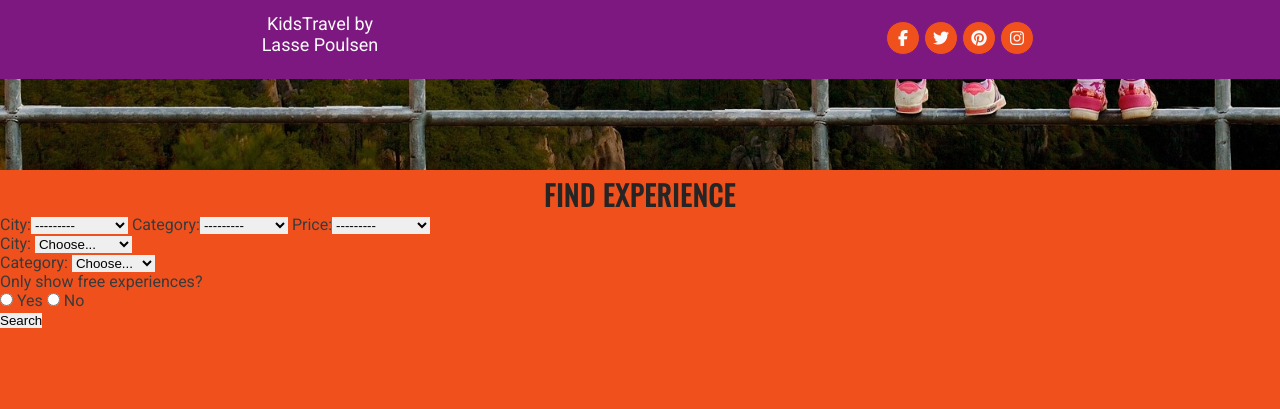
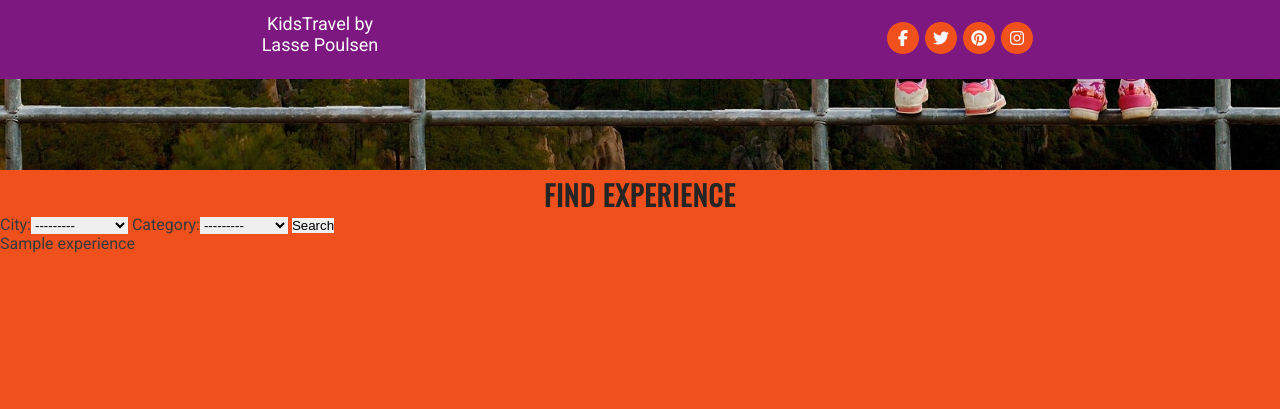
Before and after one commit to Lasserini/kidstravelp4, a Django app: page / in a window 1280 px wide. Shown: the part 721-1130 px from the top of the page. After the commit the page ends 974 px from the top, so only its background shows below. Run offline with Django 3.2, Linux system fonts and the light colour scheme; tables that the repository leaves empty hold one stand-in row (values such as "Sample post"); some libraries are stand-ins or nearby versions.

Commit message:
filter functionality functional

```diff
--- a/activities/filters.py
+++ b/activities/filters.py
@@ -5,4 +5,4 @@ from .models import Experience
 class ExperienceFilter(django_filters.FilterSet):
     class Meta:
         model = Experience
-        fields = ['city', 'category', 'price' ]
+        fields = ['city', 'category', ]
--- a/activities/views.py
+++ b/activities/views.py
@@ -6,15 +6,13 @@ from .filters import ExperienceFilter
 
 # The Index Search page view
 def indexView(request):
-    experience = Experience.objects.all()
+    experiences = Experience.objects.all()
 
-    myFilter = ExperienceFilter()
+    myFilter = ExperienceFilter(request.GET, queryset=experiences)
+    experiences = myFilter.qs
 
-    context = {'experience': experience, 'myFilter': myFilter}
+    context = {'experiences': experiences, 'myFilter': myFilter}
     return render(request, 'index.html', context)
-
-
-
 
 
 # The Index page view
--- a/templates/index.html
+++ b/templates/index.html
@@ -9,44 +9,14 @@
   <div id="search_container">
     <h2>Find Experience</h2>
     <!-- The form that allows the users to search for experiences -->
-    <form action="get">
+    <form method="get", action=".">
       {{myFilter.form}}
-    </form>
-
-    <form method="get", action=".">
-      <div>
-        <label for="city">City:</label>
-        <select id="city" name="city_chosen">
-          <option selected>Choose...</option>
-          <option value="copenhagen">Copenhagen</option>
-          <option value="florence">Florence</option>
-        </select>
-      </div>
-      <div>
-        <label for="category">Category:</label>
-        <select id="category" name="category_chosen">
-          <option selected>Choose...</option>
-          <option value="museum">Museum</option>
-          <option value="park">Park</option>
-          <option value="day_trip">Day Trip</option>
-          <option value="cafe">Cafe</option>
-          <option value="playground">Playgroun</option>
-          <option value="monument">Monument</option>
-        </select>
-      </div>
-      <div>
-        <p>Only show free experiences?</p>
-        <input type="radio" id="yes" name="free_chosen" value="0">
-        <label for="age1">Yes</label>
-        <input type="radio" id="no" name="free_chosen" value="1">
-        <label for="age2">No</label>
-      </div>
       <button type="submit">Search</button>
     </form>
 
     <div class="row">
     <ul>
-      {% for experience in queryset %}
+      {% for experience in experiences %}
         <li>{{ experience.name }}</li>
       {% endfor %}
     </ul>
```
